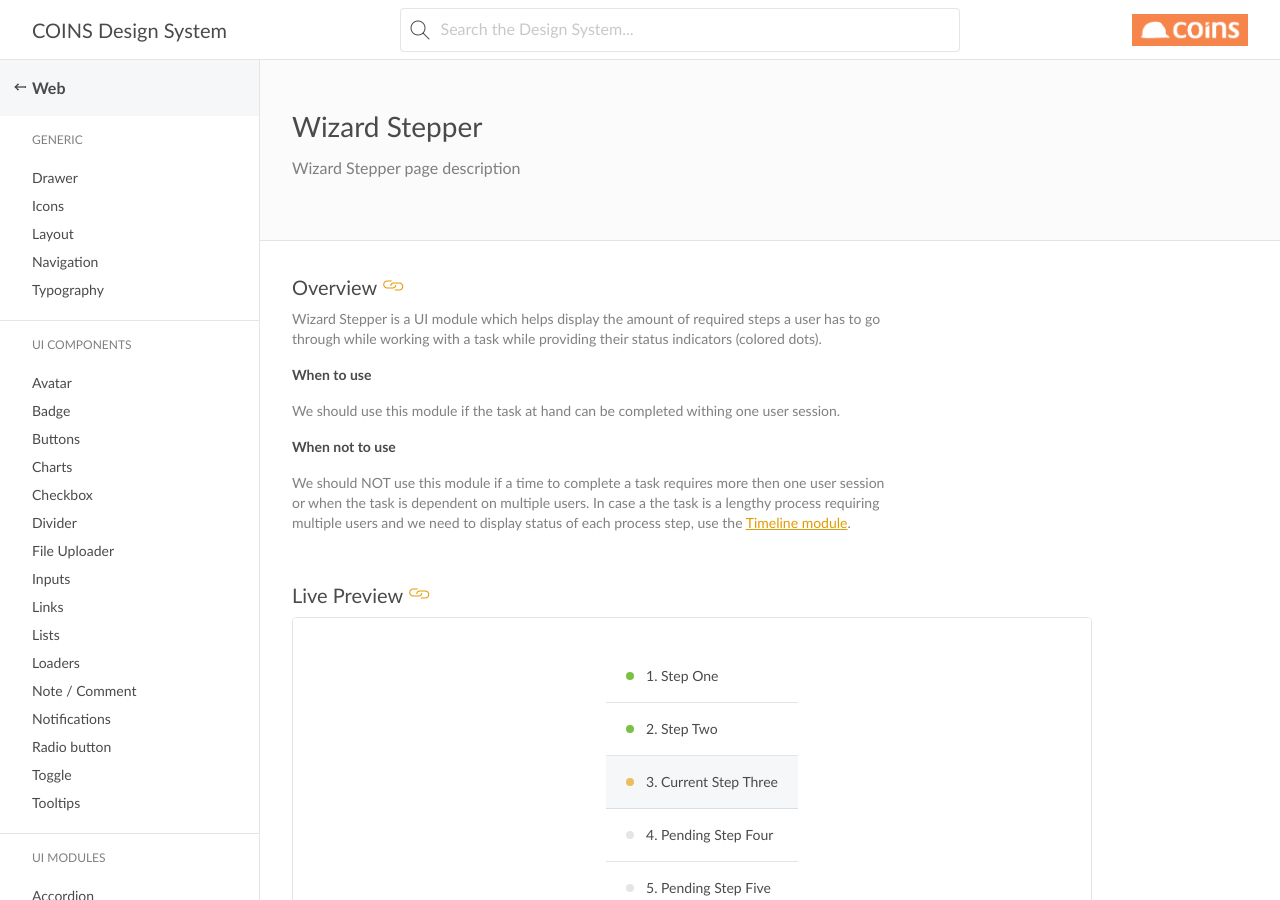
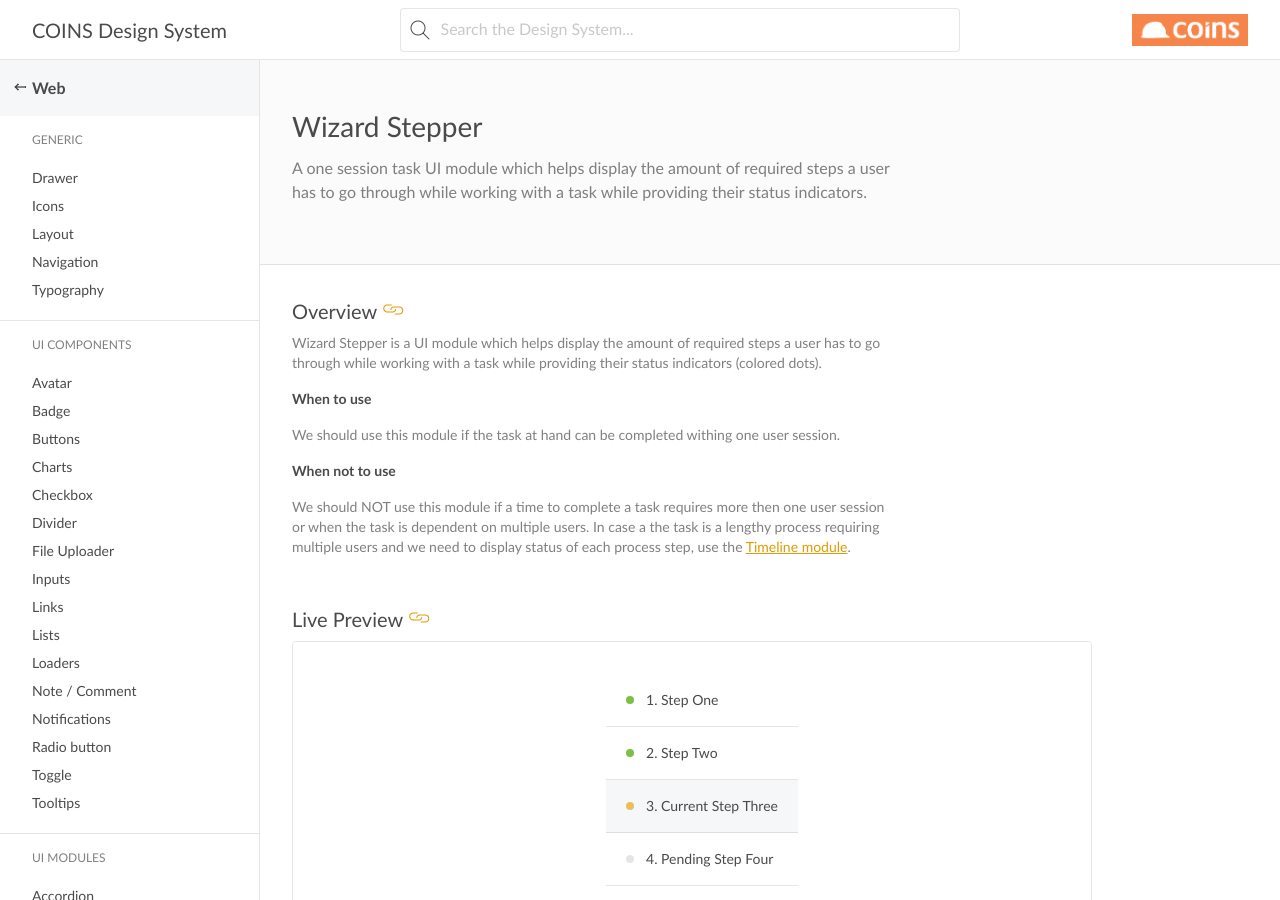
Before and after one commit to COINS-Naz/coins-design-system, a Jekyll site: the page built from _posts/web/ui-modules/2021-06-01-stepper.md, in a window 1280 px wide and 900 px high. Built offline with Jekyll 4.4.1, drawn with Linux system fonts in a browser that asks for light colours; nearby versions of some CDN libraries; some web fonts are replaced.

Commit message:
smallfix

```diff
--- a/_posts/web/ui-modules/2021-06-01-stepper.md
+++ b/_posts/web/ui-modules/2021-06-01-stepper.md
@@ -3,7 +3,7 @@ layout: post
 category: "Web"
 tag: "UI Modules"
 title: Wizard Stepper
-subtitle: "Wizard Stepper page description"
+subtitle: "A one session task UI module which helps display the amount of required steps a user has to go through while working with a task while providing their status indicators."
 permalink: /web/wizard-stepper/
 ---
 
```
